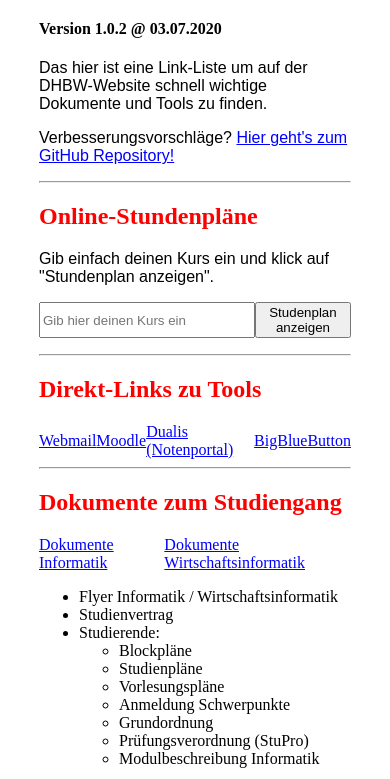
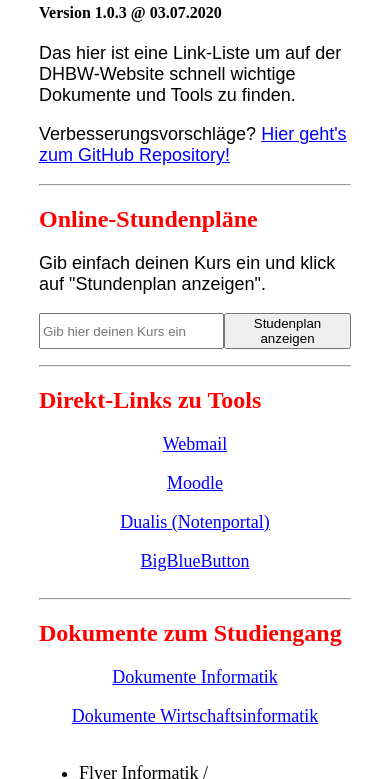
Before and after one commit to lehmeti/dhbwlinklist, a plain HTML site: page index.html in a window 390 px wide. Shown: the part 115-894 px from the top of the page. Drawn offline with Linux system fonts and the light colour scheme.

Commit message:
TASK | Add basic mobile adaption

```diff
--- a/index.css
+++ b/index.css
@@ -39,7 +39,7 @@ form {
 }
 
 input {
-    width: 25em;
+    max-width: 25em;
 }
 
 .header {
@@ -67,3 +67,23 @@ input {
     color: default;
     text-decoration: none;
 }
+
+@media only screen and (max-width: 600px) {
+
+    .hideonmobile {
+        display: none;
+    }
+
+    a, p, ul {
+        font-size: 18px;
+    }
+
+    .linklist {
+        flex-direction: column;
+        justify-content: space-between;
+    }
+
+    .linklist a {
+        margin-bottom: 1em;
+    }
+}
--- a/index.html
+++ b/index.html
@@ -11,7 +11,7 @@
     <a class="nodecoration" href="http://www.dhlinklist.tk"><span class="black">DH</span><span class="red">LinkList</span><span class="black">.tk</span></a>
 </h1>
 <h3>Informationen, Dokumente und Links für Studenten der <span class="black">DH</span><span class="red">BW</span><span class="black"> Lörrach</span> und jene, die es werden wollen</h3>
-<h4>Version 1.0.2 @ 03.07.2020</h4>
+<h4>Version 1.0.3 @ 03.07.2020</h4>
 
 <p>Das hier ist eine Link-Liste um auf der DHBW-Website schnell wichtige Dokumente und Tools zu finden.</p>
 
```
